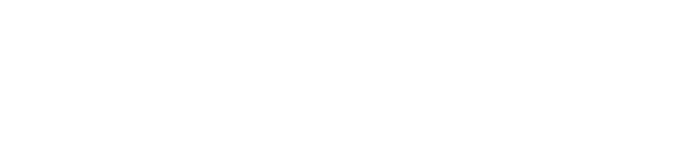
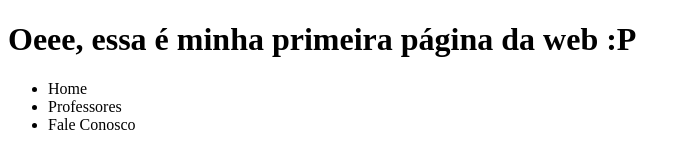
Before and after one commit to jotapemr/Devaria-HTML, a plain HTML site: page index.html in a window 1280 px wide. Shown: the whole page, without its empty margins (0-690 px from the left). Drawn offline with Linux system fonts and the light colour scheme.

Commit message:
Header e Menu

```diff
--- a/index.html
+++ b/index.html
@@ -4,4 +4,16 @@
         <meta charset="utf-8"/>
         <title>Olá Mundo :D</title>
     </head>
+    <body>
+        <header>
+            <h1>Oeee, essa é minha primeira página da web :P</h1>
+            <nav>
+                <ul>
+                    <li>Home</li>
+                    <li>Professores</li>
+                    <li>Fale Conosco</li>
+                </ul>
+            </nav>
+        </header>
+    </body>
 </html>
```
